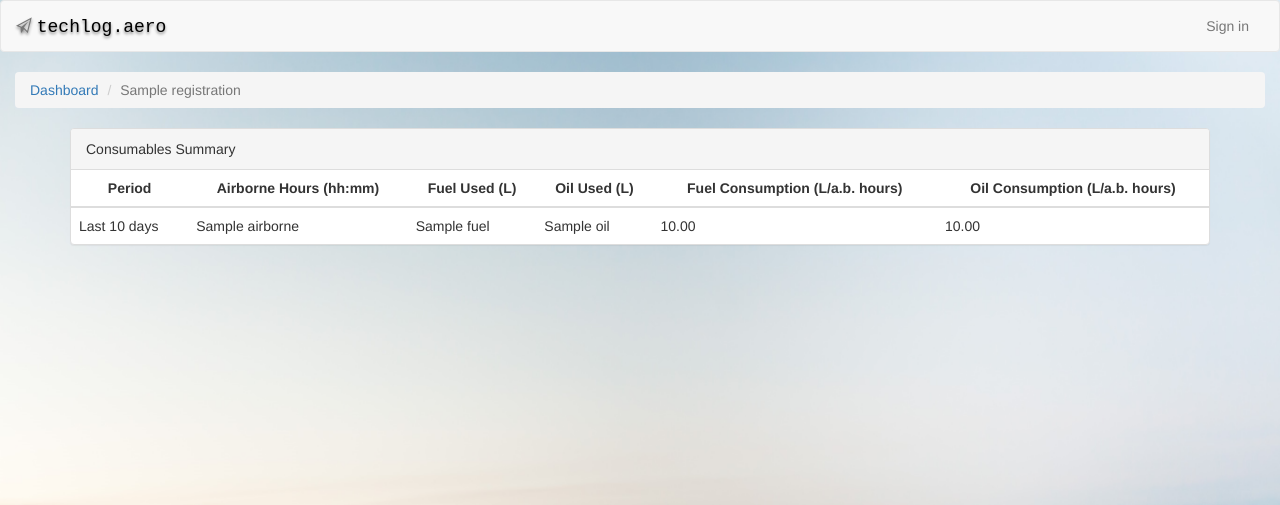
After one commit to leepgent/techlog, a Django app: template aeroplanes/templates/aeroplanes/consumables.html in a window 1280 px wide. The commit adds this page. Shown: the top 505 px of the page. Run offline with Django 3.2, Linux system fonts and the light colour scheme; the template is opened without the code that fills it: most values are stand-ins (such as "Sample title", 1, 10 or a date in 2020); parts of the project's set-up code (start-up, migrations or seed data) failed here and were passed over; some libraries are stand-ins or nearby versions; some web fonts are replaced.

Commit message:
Added rolling consumables summary.

```diff
--- /dev/null
+++ b/aeroplanes/templates/aeroplanes/consumables.html
@@ -0,0 +1,46 @@
+{% extends "global/root.html" %}
+{% load decimaltime %}
+
+{% load staticfiles %}
+
+{% block breadcrumbs %}
+    <div class="container-fluid">
+        <ol class="breadcrumb">
+            <li><a href="{% url 'dashboard' %}" title="Dashboard">Dashboard</a></li>
+            <li class="active">{{ aeroplane.registration }}</li>
+        </ol>
+    </div>
+{% endblock %}
+
+{% block content %}
+    <div class="container">
+
+        <div class="panel panel-default">
+            <div class="panel-heading">Consumables Summary</div>
+            <table class="table table-responsive">
+                <thead>
+                    <tr>
+                        <th>Period</th>
+                        <th>Airborne Hours (hh:mm)</th>
+                        <th>Fuel Used (L)</th>
+                        <th>Oil Used (L)</th>
+                        <th>Fuel Consumption (L/a.b. hours)</th>
+                        <th>Oil Consumption (L/a.b. hours)</th>
+                    </tr>
+                    </thead>
+                    <tbody>
+                    {% for period, consumables_summary in consumables.items %}
+                    <tr>
+                    <td>Last {{ period }} days</td>
+                    <td>{{ consumables_summary.airborne }}</td>
+                    <td>{{ consumables_summary.fuel }}</td>
+                    <td>{{ consumables_summary.oil }}</td>
+                    <td>{{ consumables_summary.fuel_litres_per_hour|floatformat:2 }}</td>
+                    <td>{{ consumables_summary.oil_litres_per_hour|floatformat:2 }}</td>
+                    </tr>
+                    {% endfor %}
+                    </tbody>
+            </table>
+        </div>
+    </div>
+{% endblock %}
--- a/aeroplanes/urls.py
+++ b/aeroplanes/urls.py
@@ -5,5 +5,6 @@ __author__ = 'Lee.Gent'
 
 urlpatterns = [
     url(r'^(?P<aeroplane_reg>[\w\d-]+)/$', views.aeroplane, name="aeroplane"),
+    url(r'^(?P<aeroplane_reg>[\w\d-]+)/consumables$', views.consumables, name="consumables"),
     url(r'^(?P<aeroplane_reg>[\w\d-]+)/log/', include(techlog_urls)),
 ]
--- a/log/templates/log/techlogentry_month_summary.html
+++ b/log/templates/log/techlogentry_month_summary.html
@@ -121,7 +121,7 @@
                                 <th>Oil Used (L)</th>
                                 <th>Fuel Consumption (L/a.b. hours)</th>
                                 <th>Oil Consumption (L/a.b. hours)</th>
-                            <tr>
+                            </tr>
                             </thead>
                             <tbody>
                             <tr>
--- a/templates/global/root.html
+++ b/templates/global/root.html
@@ -60,6 +60,7 @@
                         <li><a href="{% url 'addflight' aeroplane.registration %}">Add Flight</a></li>
                         <li><a href="{% url 'techlogentrylist' aeroplane.registration %}">Tech Log</a></li>
                         <li><a href="{% url 'aeroplane' aeroplane.registration %}">Aircraft Details</a></li>
+                        <li><a href="{% url 'consumables' aeroplane.registration %}">Consumables Summary</a></li>
 
                     </ul>
                 </li>
```
Also changed, not shown: aeroplanes/views.py (+31 -0 lines).
